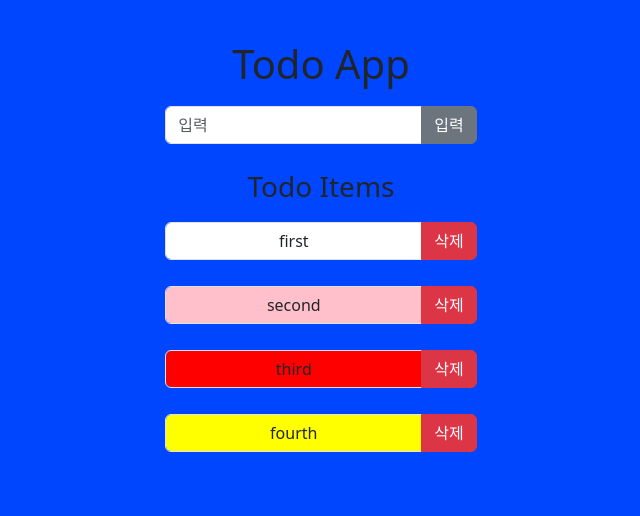
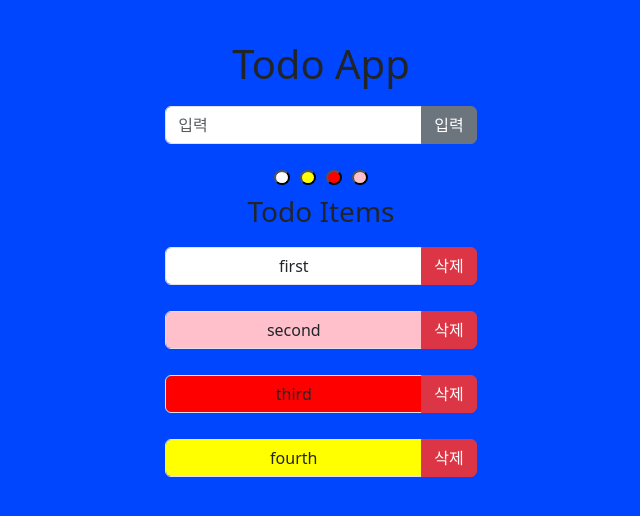
Before and after one commit to youhyeoneee/my-app-ts, a React (Create React App) app: page / in a window 1280 px wide. Shown: the top 516 px of the page, without its empty margins (319-959 px from the left). Built offline with nearby package versions, Linux system fonts and the light colour scheme.

Commit message:
feat: 색상 변경

```diff
--- /dev/null
+++ b/src/components/ColorButton.tsx
@@ -0,0 +1,14 @@
+import React, { useEffect, useRef, useState } from "react";
+import TodoItem from "./TodoItem";
+
+type Prop = {
+    color: string;
+    changeColor: Function;
+};
+
+export default function ColorButton({ color, changeColor }: Prop) {
+    const onClick = () => {
+        changeColor(color);
+    };
+    return <button style={{ backgroundColor: color }} onClick={onClick} />;
+}
--- a/src/components/TodoList.tsx
+++ b/src/components/TodoList.tsx
@@ -89,6 +89,16 @@ export default function TodoList() {
         });
     };
 
+    const changeColor = useCallback(
+        (newColor: string) => {
+            setInputs({
+                ...inputs,
+                color: newColor,
+            });
+        },
+        [inputs]
+    );
+
     return (
         <div className="todoListContainer">
             <h1>Todo App</h1>
@@ -96,7 +106,7 @@ export default function TodoList() {
                 <InputGroup className="mb-3">
                     <Form.Control
                         ref={inputRef}
-                        style={{ backgroundColor: inputs.color }}
+                        style={{ backgroundColor: color }}
                         type="text"
                         placeholder="입력"
                         value={inputs.text}
@@ -110,6 +120,11 @@ export default function TodoList() {
                         입력
                     </Button>
                 </InputGroup>
+            </div>
+            <div className="colorContainer">
+                {colorList.map((elem) => (
+                    <ColorButton color={elem} changeColor={changeColor} />
+                ))}
             </div>
             <h3> Todo Items</h3>
             <div className="todoItemsContainer">
```
